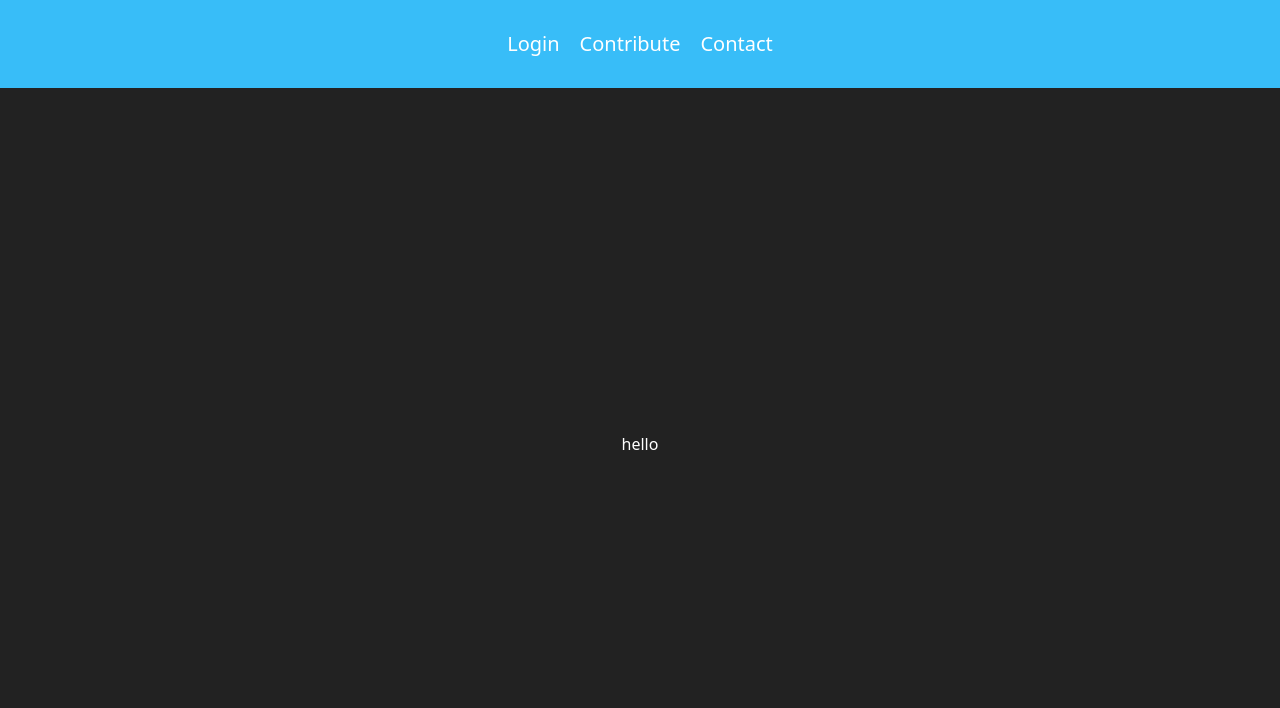
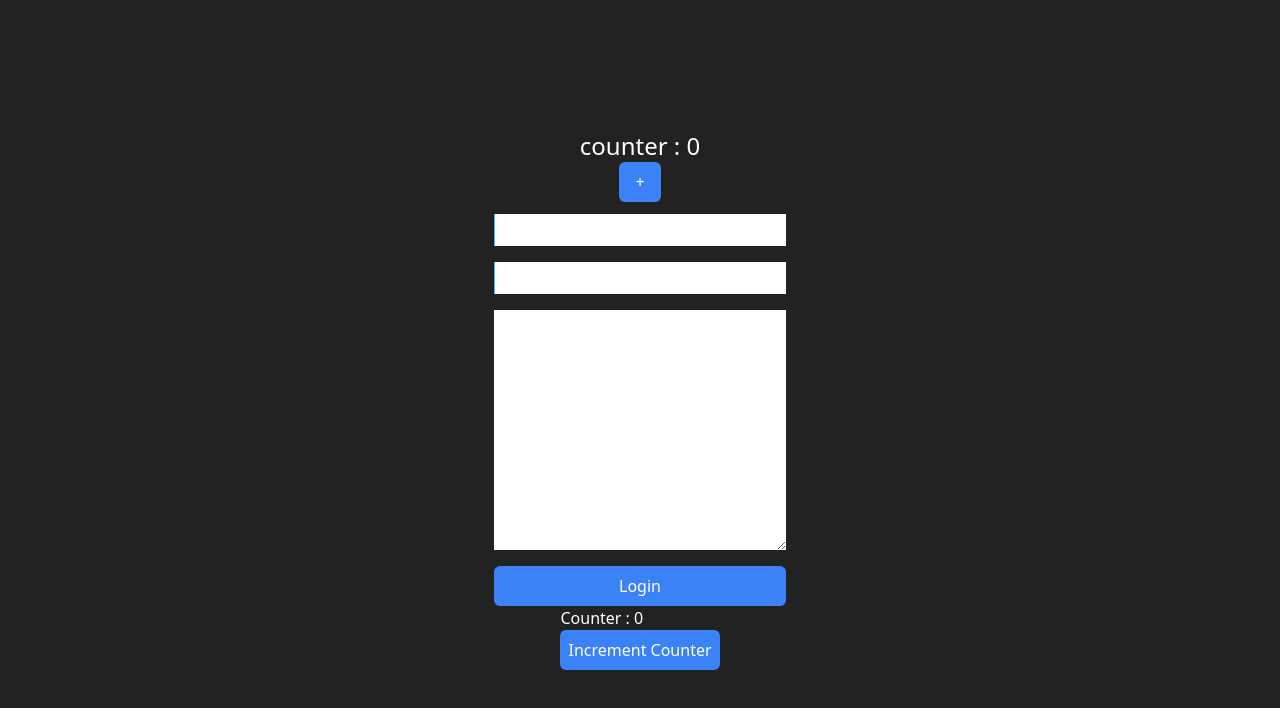
Before and after one commit to mhmd-salah/revReactjs, a React (Vite) app: page / in a window 1280 px wide. Shown: the top 708 px of the page. Built offline with nearby package versions, Linux system fonts and the light colour scheme.

Commit message:
test useMemo

```diff
--- a/src/App.tsx
+++ b/src/App.tsx
@@ -1,11 +1,22 @@
-import { RouterProvider } from "react-router-dom";
-import router from "./router/router";
+import { useState } from "react";
+import LoginForm from "./components/LoginForm";
+import Counter from "./components/Counter";
+
 
 function App() {
+  console.log("<App/>");
+  const [counter, setCounter] = useState(0);
   return (
-    <>
-      <RouterProvider router={router} />
-    </>
+    <main className="flex flex-col items-center justify-center h-screen">
+      <div className="text-2xl">counter : {counter}</div>
+      <button
+        onClick={()=>setCounter(prev => prev+1)}
+        className="bg-blue-500 text-white px-4 py-2 rounded-md"
+      >+</button>
+      <hr className="h-3"/>
+      <LoginForm/>
+      <Counter/>
+    </main>
   );
 }
 export default App;
--- /dev/null
+++ b/src/components/Button.tsx
@@ -0,0 +1,15 @@
+/* eslint-disable react-refresh/only-export-components */
+import { memo } from "react";
+
+interface Iprops extends React.ButtonHTMLAttributes<HTMLButtonElement> {
+  children: React.ReactNode;
+}
+function Button({ children, ...props }: Iprops) {
+  console.log("<Button/>");
+  return (
+    <button className="bg-blue-500 text-white p-2 rounded-md" {...props}>
+      {children}
+    </button>
+  );
+}
+export default memo(Button);
--- /dev/null
+++ b/src/components/ColorBox.tsx
@@ -0,0 +1,21 @@
+/* eslint-disable react-refresh/only-export-components */
+import { memo } from "react";
+
+interface Iprop {
+   colorObj:{
+      backgroundColor: string;
+      color: string;
+   }
+}
+function ColorBox({ colorObj }: Iprop) {
+  return (
+    <div
+      className="flex items-center justify-center my-5 w-20 h-20 rounded-md"
+      style={{ color: colorObj.color,background:colorObj.backgroundColor }}
+    >
+      <span>ColorBox</span>
+    </div>
+  );
+}
+
+export default memo(ColorBox)
--- /dev/null
+++ b/src/components/Counter.tsx
@@ -0,0 +1,20 @@
+/* eslint-disable react-refresh/only-export-components */
+
+// import { memo } from "react";
+import { memo, useCallback, useState } from "react";
+import Button from "./Button";
+
+function Counter() {
+  console.log("<Counter/>");
+  const [counter, setCounter] = useState(0);
+  const handleClick = useCallback(() => setCounter((prev) => prev + 1),[]);
+  return (
+    <div>
+      <h3>Counter : {counter}</h3>
+      <div>
+        <Button onClick={handleClick}>Increment Counter</Button>
+      </div>
+    </div>
+  );
+}
+export default memo(Counter);
--- /dev/null
+++ b/src/components/LoginForm.tsx
@@ -0,0 +1,40 @@
+/* eslint-disable react-refresh/only-export-components */
+import { ChangeEvent, memo, useState } from "react";
+import Button from "./Button";
+import Input from "./Input";
+import TextArea from "./TextArea";
+
+function LoginForm() {
+  console.log("<LoginForm/>");
+  const [inputs, setInputs] = useState({
+    name: "",
+    password: "",
+  });
+  const handleChange = (e:ChangeEvent<HTMLInputElement>)=>{
+    const {name,value} = e.target
+    setInputs({
+      ...inputs,
+      [name]: value,
+    });
+  }
+  console.log("input change")
+  return (
+    <form className="flex flex-col gap-4 max-w-xl mx-auto">
+      <Input
+        type="text"
+        name="name"
+        value={inputs.name}
+        onChange={handleChange}
+      />
+      <Input
+        type="password"
+        name="password"
+        value={inputs.password}
+        onChange={handleChange}
+      />
+      <TextArea />
+      <Button>Login</Button>
+    </form>
+  );
+}
+export default memo(LoginForm);
--- /dev/null
+++ b/src/components/TextArea.tsx
@@ -0,0 +1,10 @@
+/* eslint-disable react-refresh/only-export-components */
+import { memo } from "react";
+
+function TextArea() {
+  console.log("<TextArea/>");
+  return (
+      <textarea className="text-black" name="message" id="msg" cols={30} rows={10}></textarea>
+  )
+}
+export default memo(TextArea);
```
Also changed, not shown: src/components/Input.tsx (+6 -2 lines).
